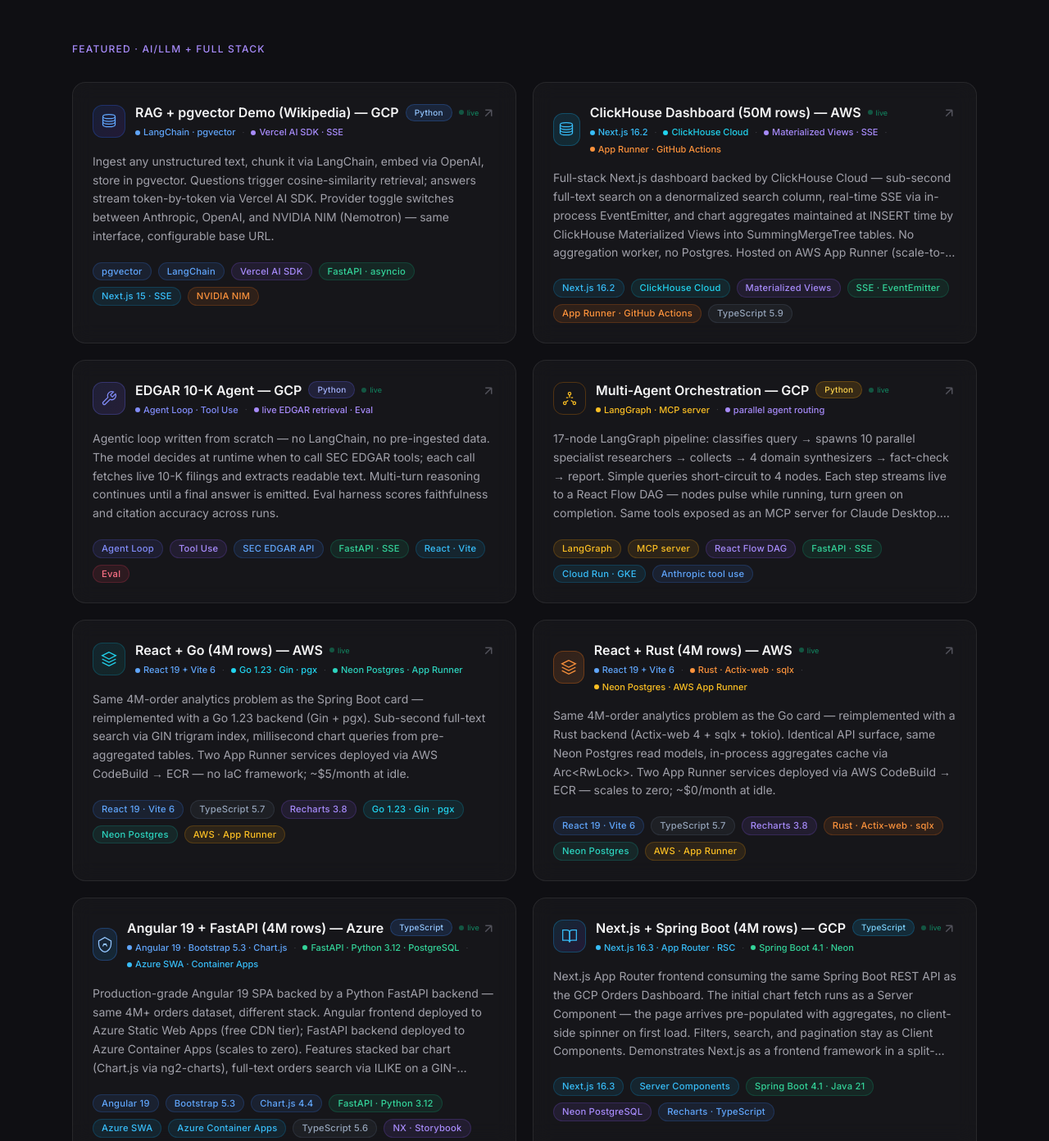
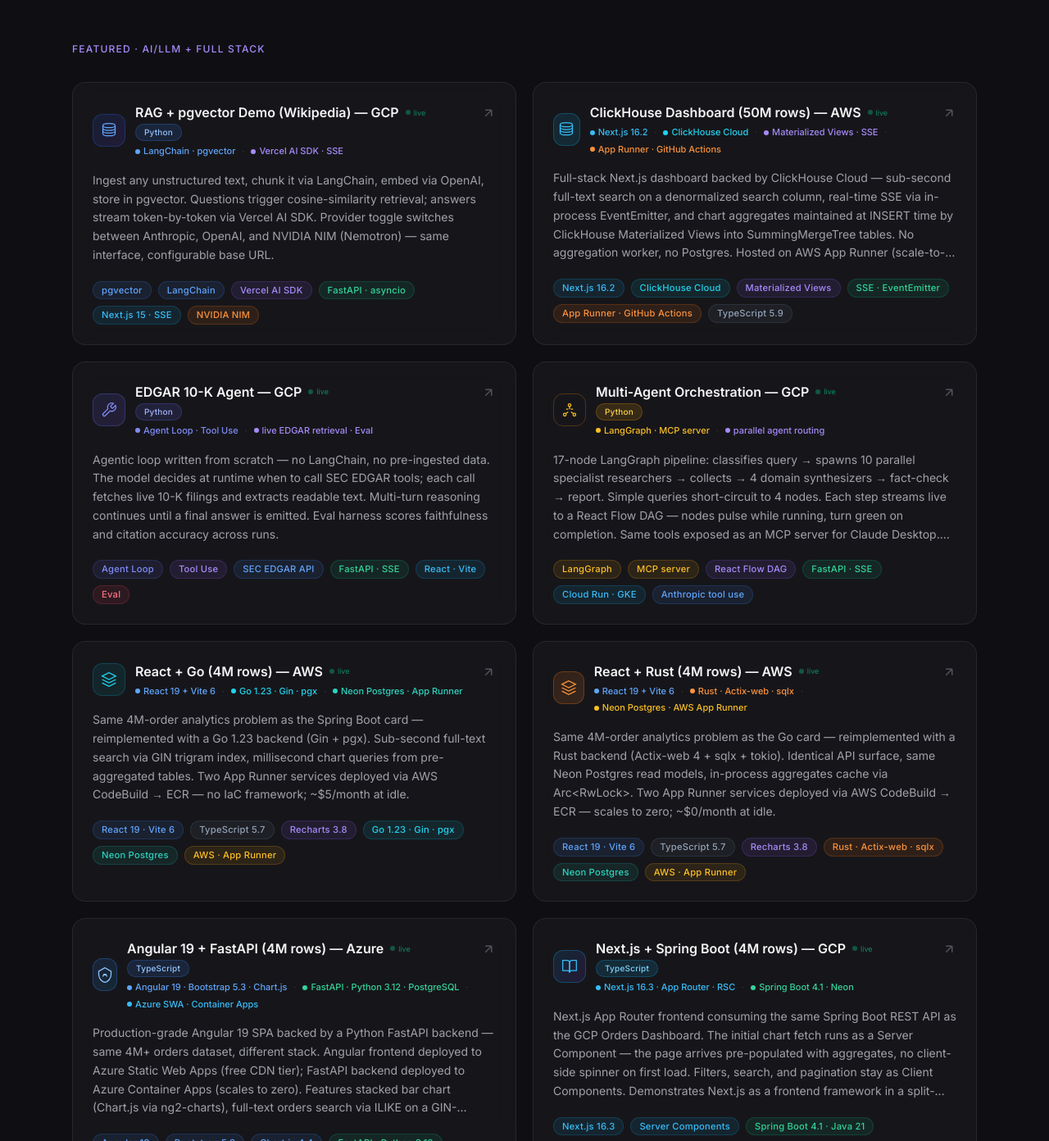
Before and after one commit to bganguly/bganguly.github.io, a plain HTML site: page index.html in a window 1280 px wide. Shown: the part 320-1712 px from the top of the page at 82% size. Drawn offline with nearby package versions, Linux system fonts and the light colour scheme.

Commit message:
Move language chips to new line below title on featured cards
Co-Authored-By: Claude Sonnet 4.6 <noreply@anthropic.com>
Claude-Session: https://claude.ai/code/session_01B2jSPArKjxtn3q8HMybZSA

```diff
--- a/index.html
+++ b/index.html
@@ -138,8 +138,10 @@
             <div>
               <div class="flex items-center gap-2">
                 <h2 class="font-semibold text-zinc-100">RAG + pgvector Demo (Wikipedia) — GCP</h2>
+                <span class="inline-flex items-center gap-1 text-[9px] text-emerald-500/70"><span class="w-1.5 h-1.5 rounded-full bg-emerald-500/80 animate-pulse"></span>live</span>
+              </div>
+              <div class="flex items-center gap-1.5 mt-0.5">
                 <span class="chip bg-blue-500/15 text-blue-300 border border-blue-500/25 text-[10px]">Python</span>
-                <span class="inline-flex items-center gap-1 text-[9px] text-emerald-500/70"><span class="w-1.5 h-1.5 rounded-full bg-emerald-500/80 animate-pulse"></span>live</span>
               </div>
               <div class="flex flex-wrap items-center gap-x-2 gap-y-1 mt-1">
                 <span class="flex items-center gap-1 text-[11px] font-medium text-blue-400"><span class="w-1.5 h-1.5 rounded-full bg-blue-400"></span>LangChain · pgvector</span>
@@ -226,8 +228,10 @@
             <div>
               <div class="flex items-center gap-2">
                 <h2 class="font-semibold text-zinc-100">EDGAR 10-K Agent — GCP</h2>
+                <span class="inline-flex items-center gap-1 text-[9px] text-emerald-500/70"><span class="w-1.5 h-1.5 rounded-full bg-emerald-500/80 animate-pulse"></span>live</span>
+              </div>
+              <div class="flex items-center gap-1.5 mt-0.5">
                 <span class="chip bg-indigo-500/15 text-indigo-300 border border-indigo-500/25 text-[10px]">Python</span>
-                <span class="inline-flex items-center gap-1 text-[9px] text-emerald-500/70"><span class="w-1.5 h-1.5 rounded-full bg-emerald-500/80 animate-pulse"></span>live</span>
               </div>
               <div class="flex flex-wrap items-center gap-x-2 gap-y-1 mt-1">
                 <span class="flex items-center gap-1 text-[11px] font-medium text-indigo-400"><span class="w-1.5 h-1.5 rounded-full bg-indigo-400"></span>Agent Loop · Tool Use</span>
@@ -269,8 +273,10 @@
             <div>
               <div class="flex items-center gap-2">
                 <h2 class="font-semibold text-zinc-100">Multi-Agent Orchestration — GCP</h2>
+                <span class="inline-flex items-center gap-1 text-[9px] text-emerald-500/70"><span class="w-1.5 h-1.5 rounded-full bg-emerald-500/80 animate-pulse"></span>live</span>
+              </div>
+              <div class="flex items-center gap-1.5 mt-0.5">
                 <span class="chip bg-amber-500/15 text-amber-300 border border-amber-500/25 text-[10px]">Python</span>
-                <span class="inline-flex items-center gap-1 text-[9px] text-emerald-500/70"><span class="w-1.5 h-1.5 rounded-full bg-emerald-500/80 animate-pulse"></span>live</span>
               </div>
               <div class="flex flex-wrap items-center gap-x-2 gap-y-1 mt-1">
                 <span class="flex items-center gap-1 text-[11px] font-medium text-amber-400"><span class="w-1.5 h-1.5 rounded-full bg-amber-400"></span>LangGraph · MCP server</span>
@@ -398,8 +404,10 @@
             <div>
               <div class="flex items-center gap-2">
                 <h2 class="font-semibold text-zinc-100">Angular 19 + FastAPI (4M rows) — Azure</h2>
+                <span class="inline-flex items-center gap-1 text-[9px] text-emerald-500/70"><span class="w-1.5 h-1.5 rounded-full bg-emerald-500/80 animate-pulse"></span>live</span>
+              </div>
+              <div class="flex items-center gap-1.5 mt-0.5">
                 <span class="chip bg-blue-500/15 text-blue-300 border border-blue-500/25 text-[10px]">TypeScript</span>
-                <span class="inline-flex items-center gap-1 text-[9px] text-emerald-500/70"><span class="w-1.5 h-1.5 rounded-full bg-emerald-500/80 animate-pulse"></span>live</span>
               </div>
               <div class="flex flex-wrap items-center gap-x-2 gap-y-1 mt-1">
                 <span class="flex items-center gap-1 text-[11px] font-medium text-blue-400"><span class="w-1.5 h-1.5 rounded-full bg-blue-400"></span>Angular 19 · Bootstrap 5.3 · Chart.js</span>
@@ -442,8 +450,10 @@
             <div>
               <div class="flex items-center gap-2">
                 <h2 class="font-semibold text-zinc-100">Next.js + Spring Boot (4M rows) — GCP</h2>
+                <span class="inline-flex items-center gap-1 text-[9px] text-emerald-500/70"><span class="w-1.5 h-1.5 rounded-full bg-emerald-500/80 animate-pulse"></span>live</span>
+              </div>
+              <div class="flex items-center gap-1.5 mt-0.5">
                 <span class="chip bg-sky-500/15 text-sky-300 border border-sky-500/25 text-[10px]">TypeScript</span>
-                <span class="inline-flex items-center gap-1 text-[9px] text-emerald-500/70"><span class="w-1.5 h-1.5 rounded-full bg-emerald-500/80 animate-pulse"></span>live</span>
               </div>
               <div class="flex flex-wrap items-center gap-x-2 gap-y-1 mt-1">
                 <span class="flex items-center gap-1 text-[11px] font-medium text-sky-400"><span class="w-1.5 h-1.5 rounded-full bg-sky-400"></span>Next.js 16.3 · App Router · RSC</span>
```
